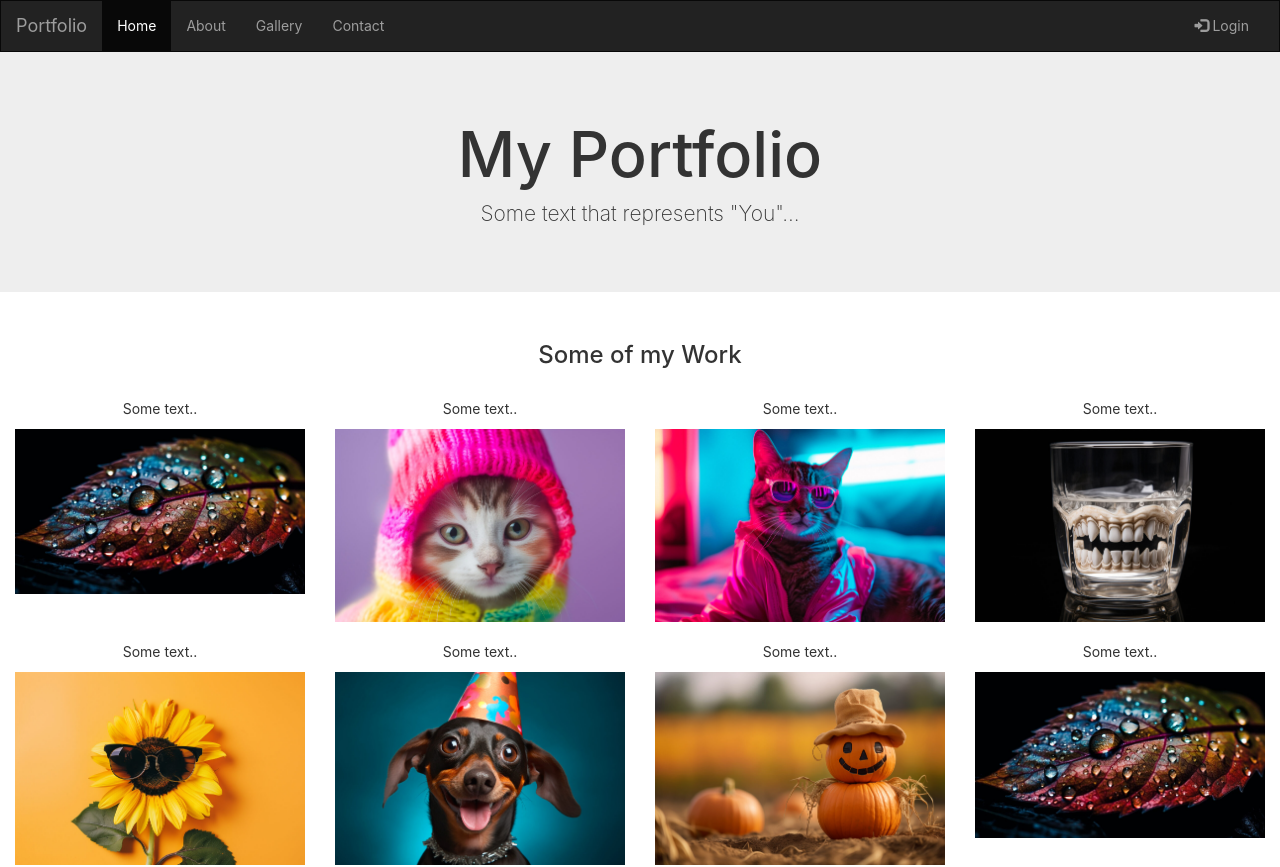
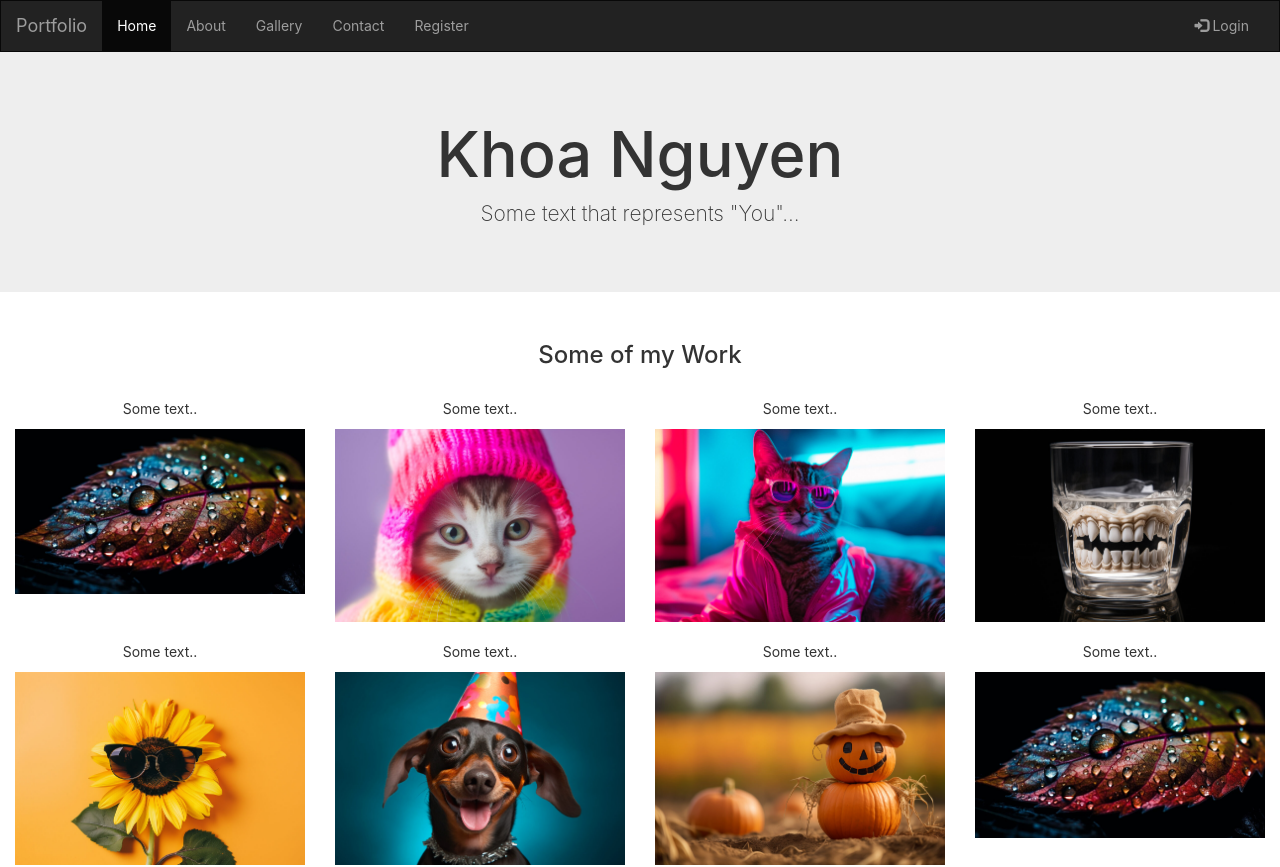
Before and after one commit to MSVyk/testing-app, a React (Create React App) app in the folder client/: page / in a window 1280 px wide. Shown: the top 867 px of the page. Built offline with nearby package versions, Linux system fonts and the light colour scheme.

Commit message:
changing title, editing button

```diff
--- a/client/src/components/homePage/index.jsx
+++ b/client/src/components/homePage/index.jsx
@@ -29,6 +29,7 @@ const HomePage = () => {
               <li><a href="#">About</a></li>
               <li><a href="#">Gallery</a></li>
               <li><a href="#">Contact</a></li>
+              <li><a href="#">Register</a></li>
             </ul>
             <ul className="nav navbar-nav navbar-right">
               <li><a href="#"><span className="glyphicon glyphicon-log-in"></span> Login</a></li>
@@ -38,7 +39,7 @@ const HomePage = () => {
       </nav>
       <div className="jumbotron">
         <div className="container text-center">
-          <h1>My Portfolio</h1>
+          <h1>Khoa Nguyen</h1>
           <p>Some text that represents "You"...</p>
         </div>
       </div>
```
